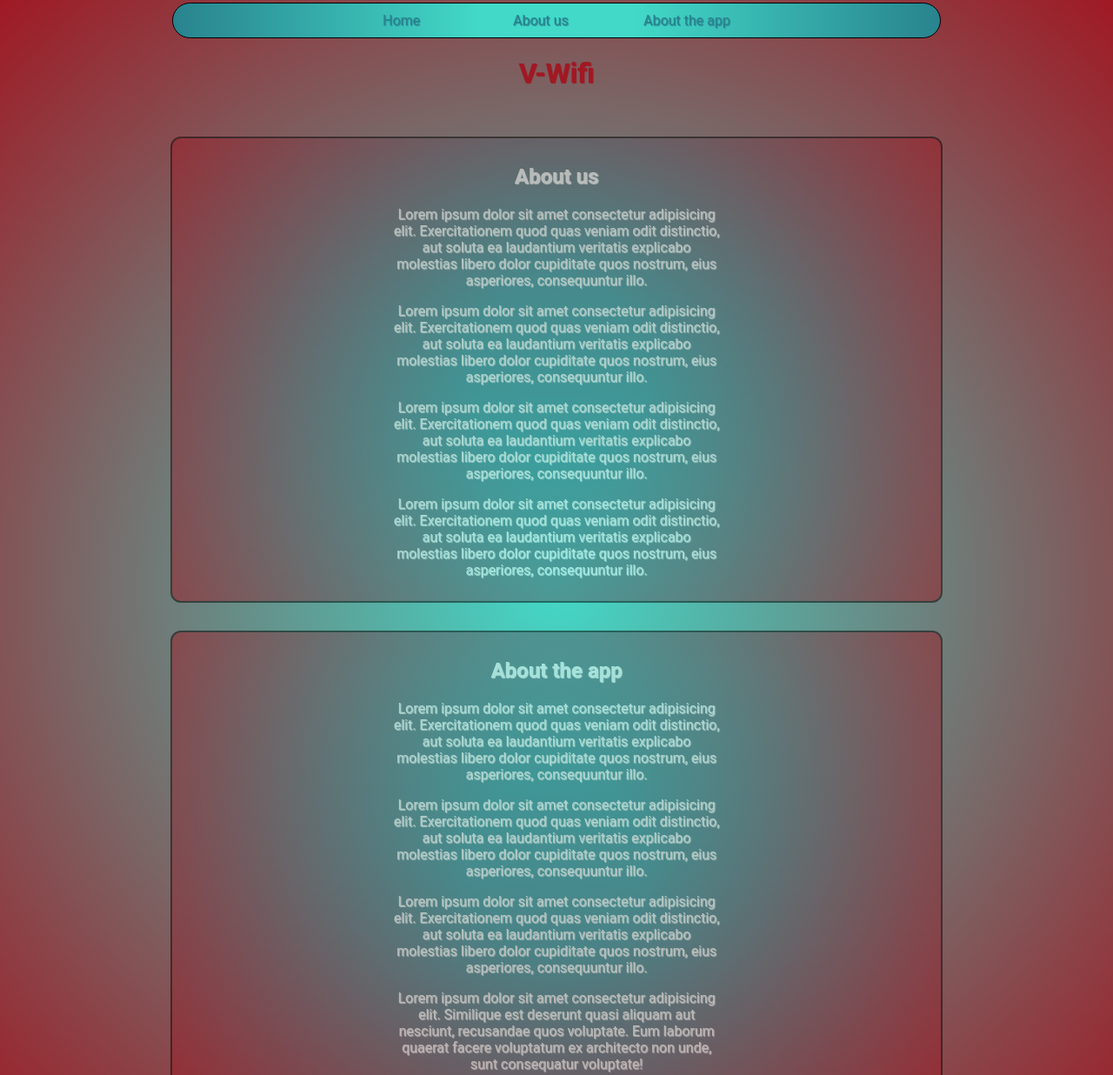
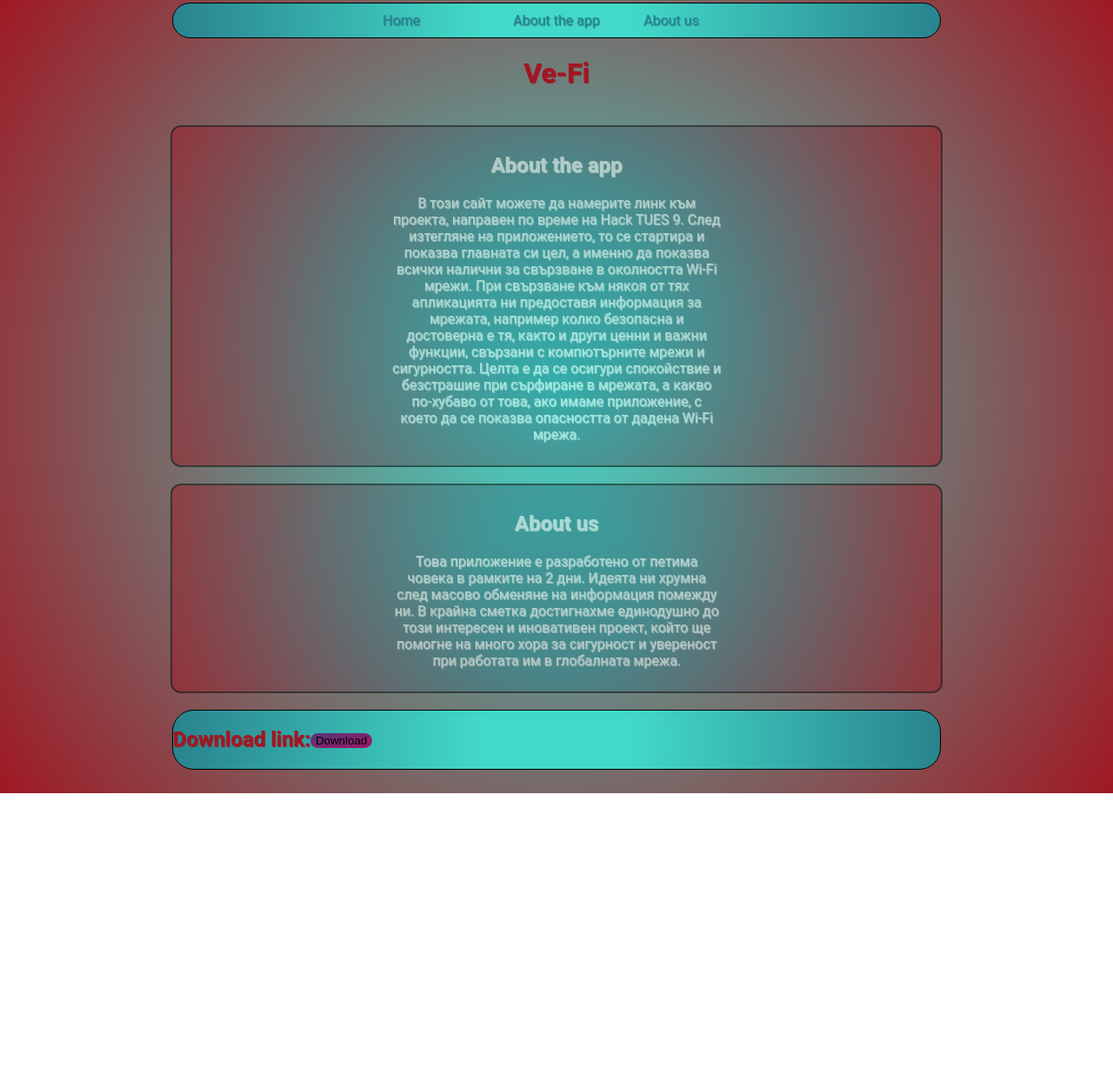
Before and after one commit to StefyVP/Hack_TUES_9_VLAN, a plain HTML site: page website_for_downloads/index.html in a window 1280 px wide. Shown: the part 5-1241 px from the top of the page at 87% size. After the commit the page ends 917 px from the top, so only its background shows below. Drawn offline with Linux system fonts and the light colour scheme.

Commit message:
Update index.html

```diff
--- a/website_for_downloads/index.html
+++ b/website_for_downloads/index.html
@@ -5,52 +5,46 @@
     <meta http-equiv="X-UA-Compatible" content="IE=edge">
     <meta name="viewport" content="width=device-width, initial-scale=1.0">
     <link rel="stylesheet" href="style.css">
-    <title>V-Wifi index</title>
+    <title>Ve-Fi</title>
 </head>
 <body>
     <header>
         <nav>
             <ul>
                 <ul><a href="#home">Home</a></ul>
+                <ul><a href="#app">About the app</a></ul>
                 <ul><a href="#us">About us</a></ul>
-                <ul><a href="#app">About the app</a></ul>
 
             </ul>
             <img src="" alt="">
         </nav>
-        <h1 class="lightred" id="home">V-Wifi</h1>
+        <h1 class="lightred" id="home">Ve-Fi</h1>
 
     </header>
     <section>
-        <p></p>
+        <br>
         <div class="lin1">
-            <h2 id="us">About us</h2>
-            <p>Lorem ipsum dolor sit amet consectetur adipisicing elit. Exercitationem quod quas veniam odit distinctio, aut soluta ea laudantium veritatis explicabo molestias libero dolor cupiditate quos nostrum, eius asperiores, consequuntur illo.</p>
-            <p>Lorem ipsum dolor sit amet consectetur adipisicing elit. Exercitationem quod quas veniam odit distinctio, aut soluta ea laudantium veritatis explicabo molestias libero dolor cupiditate quos nostrum, eius asperiores, consequuntur illo.</p>
-            <p>Lorem ipsum dolor sit amet consectetur adipisicing elit. Exercitationem quod quas veniam odit distinctio, aut soluta ea laudantium veritatis explicabo molestias libero dolor cupiditate quos nostrum, eius asperiores, consequuntur illo.</p>
-
-            <p>Lorem ipsum dolor sit amet consectetur adipisicing elit. Exercitationem quod quas veniam odit distinctio, aut soluta ea laudantium veritatis explicabo molestias libero dolor cupiditate quos nostrum, eius asperiores, consequuntur illo.</p>
+            <h2 id="app">About the app</h2>
+            <p>В този сайт можете да намерите линк към проекта, направен по време на Hack TUES 9.
+                След изтегляне на приложението, то се стартира и показва главната си цел, а именно да показва всички налични за свързване в околността Wi-Fi мрежи. При свързване към някоя от тях апликацията ни предоставя информация за мрежата, например колко безопасна и достоверна е тя, както и други ценни и важни функции, свързани с компютърните мрежи и сигурността. Целта е да се осигури спокойствие и безстрашие при сърфиране в мрежата, а какво по-хубаво от това, ако имаме приложение, с което да се показва опасността от дадена Wi-Fi мрежа.</p>
         </div>
-        <p></p>
+        <br>
         <div class="lin2">
-            <h2 id="app">About the app</h2>
-            <p>Lorem ipsum dolor sit amet consectetur adipisicing elit. Exercitationem quod quas veniam odit distinctio, aut soluta ea laudantium veritatis explicabo molestias libero dolor cupiditate quos nostrum, eius asperiores, consequuntur illo.</p>
-            <p>Lorem ipsum dolor sit amet consectetur adipisicing elit. Exercitationem quod quas veniam odit distinctio, aut soluta ea laudantium veritatis explicabo molestias libero dolor cupiditate quos nostrum, eius asperiores, consequuntur illo.</p>
-            <p>Lorem ipsum dolor sit amet consectetur adipisicing elit. Exercitationem quod quas veniam odit distinctio, aut soluta ea laudantium veritatis explicabo molestias libero dolor cupiditate quos nostrum, eius asperiores, consequuntur illo.</p>
-
-            <p>Lorem ipsum dolor sit amet consectetur adipisicing elit. Similique est deserunt quasi aliquam aut nesciunt, recusandae quos voluptate. Eum laborum quaerat facere voluptatum ex architecto non unde, sunt consequatur voluptate!</p>
+            <h2 id="app">About us</h2>
+            <p>Това приложение е разработено от петима човека в рамките на 2 дни. Идеята ни хрумна след масово обменяне на информация помежду ни. В крайна сметка достигнахме единодушно до този интересен и иновативен проект, който ще помогне на много хора за сигурност и увереност при работата им в глобалната мрежа.</p>
         </div>
 
     </section>
-    <p></p>
+    <br>
     <footer>
-        <h2>Download link:</h2>
+        <h2 class="mar">Download link:</h2>
         <div>
             <a href="#">
-                <button class="btn">Download</button>
+                <button class="btn hoverbtn">Download</button>
             </a>
 
         </div>
     </footer>
+    <br>
 </body>
 </html>
```
